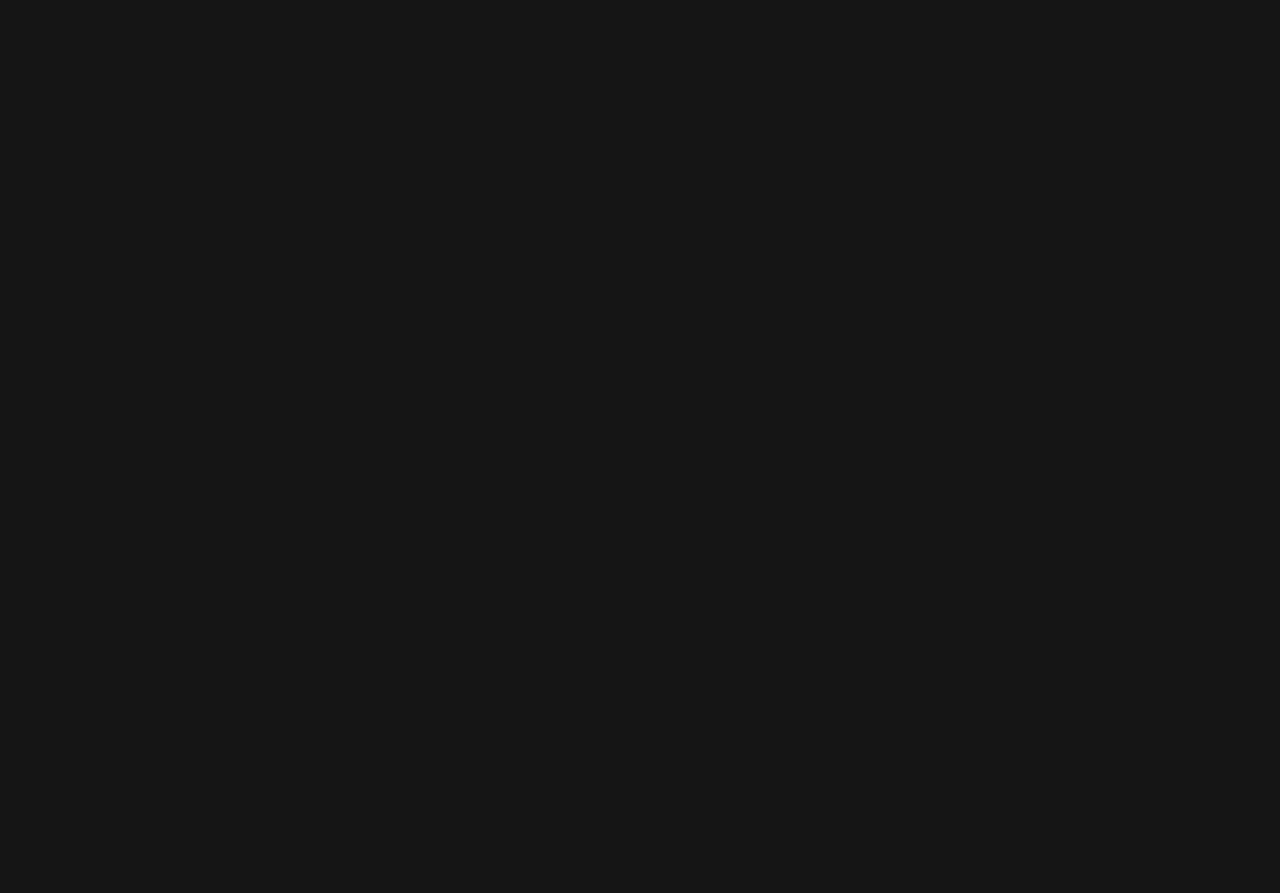
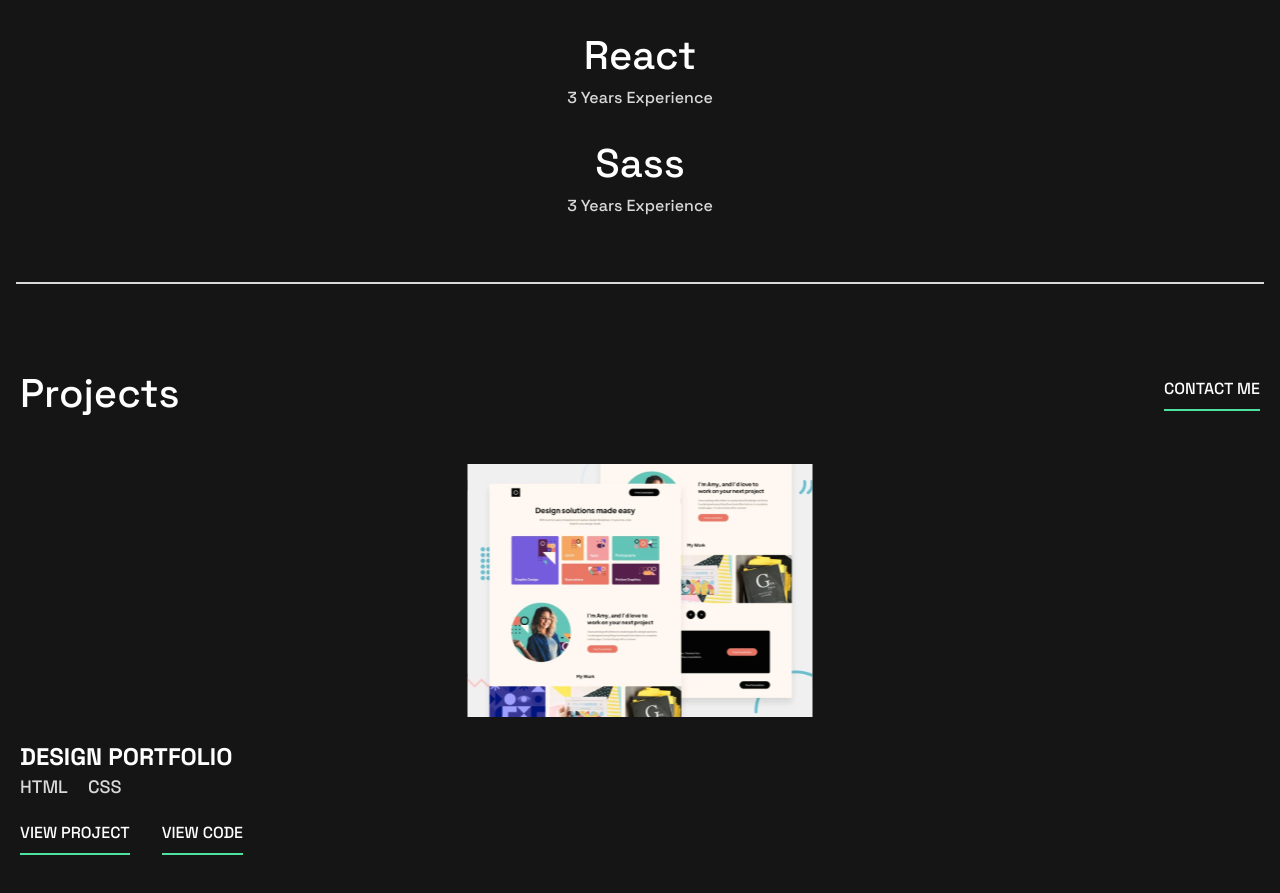
Before and after one commit to jmosesessel/joesmo-portfolio, a React (Vite) app: page / in a window 1280 px wide. Shown: the part 1141-2034 px from the top of the page. Before the commit the page ends 800 px from the top, so only its background shows below. Built offline with nearby package versions, Linux system fonts and the light colour scheme.

Commit message:
project phase 1

```diff
--- a/index.html
+++ b/index.html
@@ -4,6 +4,7 @@
 		<meta charset="UTF-8" />
 		<link rel="icon" type="image/svg+xml" href="/vite.svg" />
 		<meta name="viewport" content="width=device-width, initial-scale=1.0" />
+    <meta http-equiv="Permissions-Policy" content="interest-cohort=()">
 		<link rel="preconnect" href="https://fonts.googleapis.com" />
 		<link rel="preconnect" href="https://fonts.gstatic.com" crossorigin />
 		<link
--- a/src/App.jsx
+++ b/src/App.jsx
@@ -1,17 +1,18 @@
 import { useState } from "react";
-import reactLogo from "./assets/react.svg";
-import viteLogo from "/vite.svg";
+
 import "./App.css";
 import Header from "./components/Header";
+import SkillsList from "./components/SkillsList";
+import ProjectList from "./components/ProjectList";
 
 function App() {
-	const [count, setCount] = useState(0);
-
 	return (
 		<>
-			<div className="bg-p-black flex flex-col w-full h-full min-h-screen font-space-grotesk">
-        <Header />
-      </div>
+			<div className="bg-p-black pb-20 flex flex-col w-full h-full min-h-screen font-space-grotesk">
+				<Header />
+				<SkillsList />
+				<ProjectList />
+			</div>
 		</>
 	);
 }
--- a/src/components/HeaderContentPortion.jsx
+++ b/src/components/HeaderContentPortion.jsx
@@ -4,9 +4,9 @@ const HeaderContentPortion = () => {
   return (
     <>
         <div className='flex flex-col justify-center items-center text-p-white mx-4'>
-          <p className='text-[2.5rem] mb-6 text-center font-semibold'>Nice to meet you! I’m <span className=' border-b-p-green'>Adam Keyes.</span> </p>
+          <p className='text-[2.5rem] mb-6 text-center font-semibold'>Nice to meet you! I’m <span className=' border-b-2 border-b-p-green pb-0'>Adam Keyes</span>. </p>
           <p className='text-center text-p-grey mb-6 '>Based in the UK, I’m a front-end developer passionate about building accessible web apps that users love.</p>
-          <p className='text-p-white'>CONTACT ME</p>
+          <p className='text-p-white block border-b-2 border-b-p-green pb-2'>CONTACT ME</p>
         </div>
     </>
   )
--- /dev/null
+++ b/src/components/ProjectBox.jsx
@@ -0,0 +1,43 @@
+import React from "react";
+
+function ProjectBox({ projects }) {
+	return (
+		<>
+			<div className="flex flex-col gap-[2.5rem]">
+				{projects.map((project, index) => (
+					<div key={index} className="flex flex-col text-p-white">
+						<img
+							className="w-full h-[15.8125rem] mb-6"
+							src={project.image}
+							alt=""
+						/>
+						<h2 className=" text-p-white text-2xl font-bold">
+							{project.title}
+						</h2>
+						<div className="flex gap-5 mb-5">
+							{project.tech.map((tech, index) => (
+								<div
+									key={index}
+									className=" uppercase text-p-grey text-lg"
+								>
+									{tech}
+								</div>
+							))}
+						</div>
+
+						<div className="flex gap-8">
+							<h2 className="text-p-white text-base block border-b-2 pb-2 border-b-p-green ">
+								VIEW PROJECT
+							</h2>
+							<h2 className="text-p-white text-base block border-b-2 pb-2 border-b-p-green ">
+								VIEW CODE
+							</h2>
+						</div>
+					</div>
+				))}
+			</div>
+		</>
+	);
+}
+
+export default ProjectBox;
--- /dev/null
+++ b/src/components/ProjectList.jsx
@@ -0,0 +1,36 @@
+import React from "react";
+import DesignPortfolioImg from "../assets/images/design-portfolio.svg";
+import ProjectBox from "./ProjectBox";
+function ProjectList() {
+	const projects = [
+		{
+			image: DesignPortfolioImg,
+			title: "DESIGN PORTFOLIO",
+			tech: ["HTML", "CSS"],
+			previewLink: "",
+			codeLink: "",
+		},
+        {
+			image: DesignPortfolioImg,
+			title: "DESIGN PORTFOLIO",
+			tech: ["HTML", "CSS"],
+			previewLink: "",
+			codeLink: "",
+		},
+	];
+	return (
+		<>
+			<div className="flex flex-col mx-5 text-p-white">
+				<div className="flex flex-row justify-between items-center mb-10">
+					<h2 className=" text-[2.5rem]">Projects</h2>
+					<h3 className="text-base block border-b-2 pb-2 border-b-p-green">
+						CONTACT ME
+					</h3>
+				</div>
+				<ProjectBox projects={projects} />
+			</div>
+		</>
+	);
+}
+
+export default ProjectList;
--- /dev/null
+++ b/src/components/SkillBox.jsx
@@ -0,0 +1,17 @@
+import React from "react";
+
+function SkillBox({skills}) {
+	return (
+		<>
+			{skills.map((skill) => (
+				<div key={skill.name} className=" my-6 text-p-white flex flex-col justify-center items-center">
+					<h2 className=" font-bolder text-[2.5rem]">{skill.name}</h2>
+                    <p className=" text-p-grey text-base">{skill.years} Years Experience</p>
+
+                </div>
+			))}
+		</>
+	);
+}
+
+export default SkillBox;
--- /dev/null
+++ b/src/components/SkillsList.jsx
@@ -0,0 +1,22 @@
+import React from "react";
+import SkillBox from "./SkillBox";
+
+function SkillsList() {
+	const skills = [
+		{ name: "HTML", years: 4 },
+		{ name: "CSS", years: 4 },
+		{ name: "Javascript", years: 4 },
+		{ name: "Accessibility", years: 4 },
+		{ name: "React", years: 3 },
+		{ name: "Sass", years: 3 },
+	];
+	return (
+		<>
+			<div className=" mx-4 my-20 py-10 border-y-2 border-y-p-grey ">
+				<SkillBox skills={skills} />
+			</div>
+		</>
+	);
+}
+
+export default SkillsList;
```
Also changed, not shown: src/assets/images/design-portfolio.svg (added).
